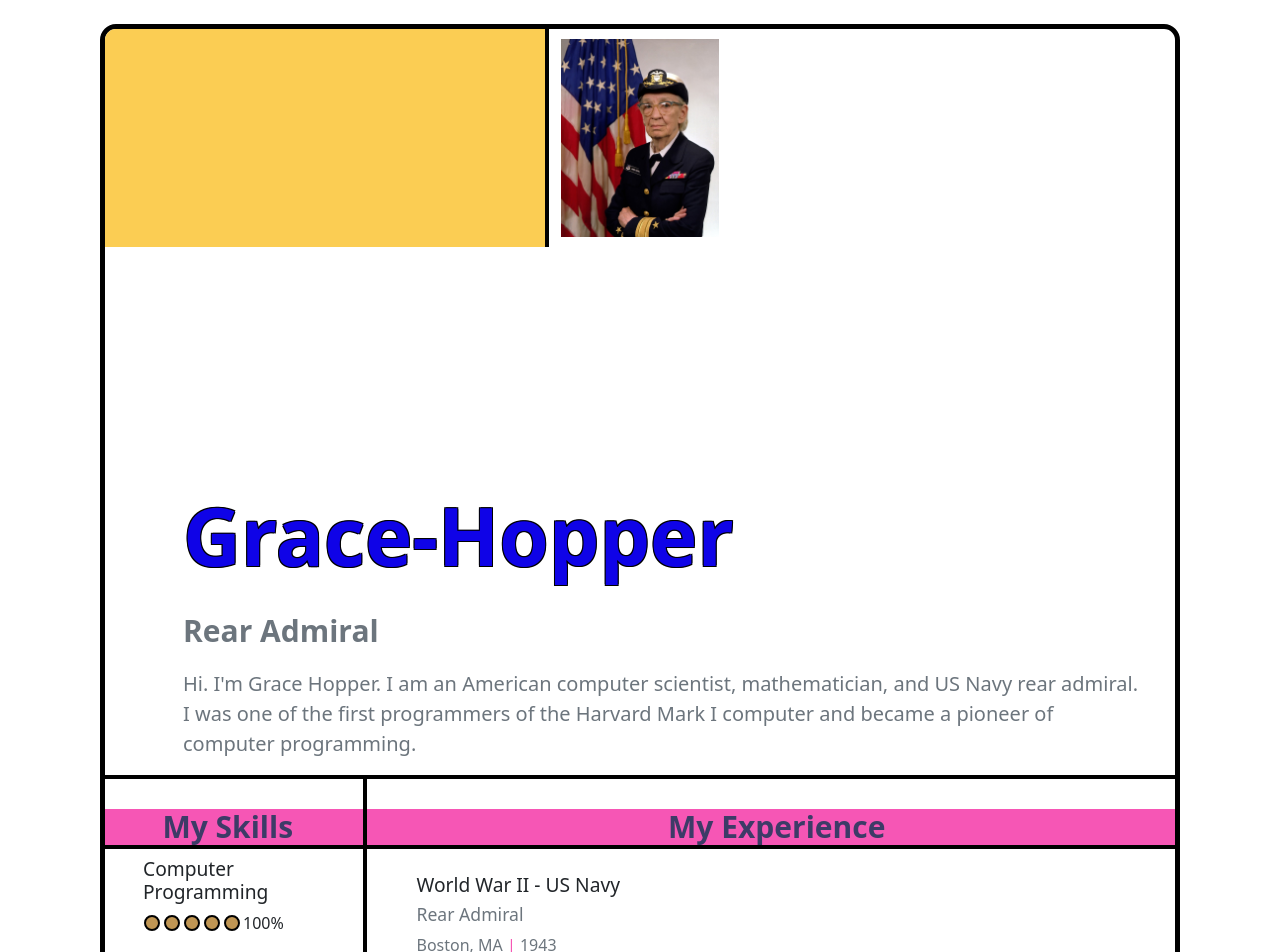
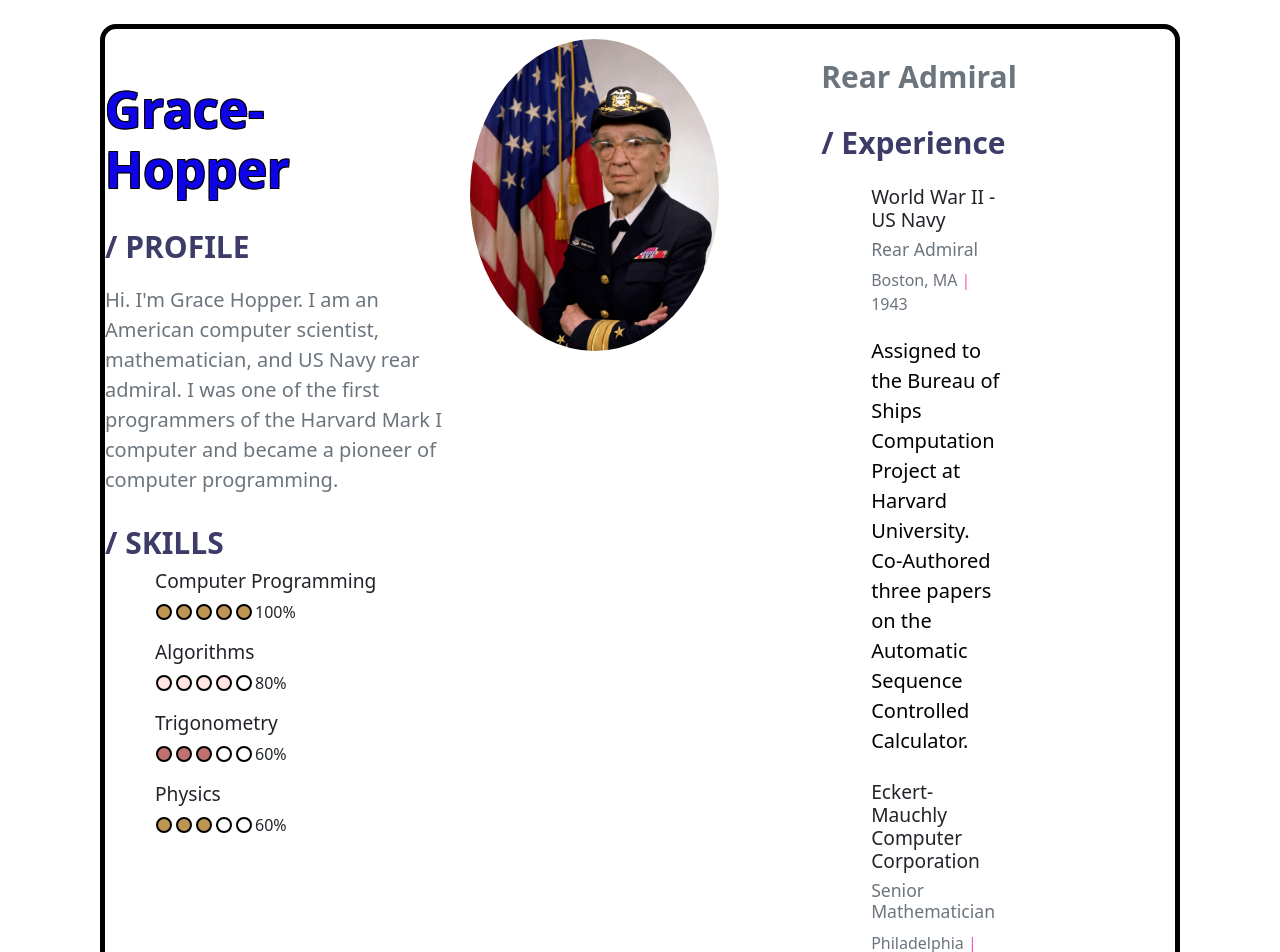
Before and after one commit to adelphi-ed-tech/history-computing-resumes, a React (Create React App) app: page /grace-hopper in a window 1280 px wide. Shown: the top 952 px of the page. Built offline with nearby package versions, Linux system fonts and the light colour scheme.

Commit message:
grace hopper updates

```diff
--- a/src/Grace_Hopper.js
+++ b/src/Grace_Hopper.js
@@ -10,9 +10,9 @@ I was one of the first programmers of the Harvard Mark I computer and became a p
 
 const skills = {
   "Computer Programming": 5,
-  "Algorithms": 5,
-  "Trigonometry": 5,
-  "Physics": 5,
+  "Algorithms": 4,
+  "Trigonometry": 3,
+  "Physics": 3,
 }
 
 const interests = ["Needlepoint", "Reading", "Piano"];
--- a/src/templates/Grace_Template.css
+++ b/src/templates/Grace_Template.css
@@ -41,9 +41,8 @@
 }
 
 h1 {
-    margin-top: 3em;
-    font-size: 80px;
-    font-weight: bold;
+    margin-top: 1;
+    font-size: 50px;
     color: #0f03e7;
     text-shadow: -1px -1px 0 black, 1px -1px 0 black, -1px 1px 0 black, 1px 1px 0 black;
 }
@@ -68,7 +67,7 @@ p {
 }
 
 .skills h3, .interests h3, .education h3, .experience h3 {
-    font-size: 1.2em;
+    font-size: 9;
 }
 
 .experience h3 {
--- a/src/templates/Grace_Template.js
+++ b/src/templates/Grace_Template.js
@@ -36,30 +36,32 @@ function Grace({name, profilePic, title,phone, web, email, summary, skills, expe
 
             {/* Profile pick and summary */}
             <div className="row">
-                <div className="col-5 pe-0 border-end border-black border-4 yellow d-flex justify-content-center  align-items-center">
-
+                <div className="col-4">
+                    <h1>{name}</h1>
+                    <h2>/ PROFILE</h2>
+                    <p className="text-secondary">{summary}</p>
+                    <h2>/ SKILLS</h2>
+                    <Skills skills={skills} />
                 </div>
-                <div className="col-2">
+                <div className="col-3">
                     <div className="profile">
-                        <img src={profilePic} alt={name} className="img-fluid" />
+                        <img src={profilePic} alt={name} className="img-fluid rounded-circle" />
                     </div>
                 </div>
-                <div className="col-30 intro">
-                    <h1>{name}</h1>
+                <div className="col-4 intro">
                     <h2 className="text-secondary">{title}</h2>
-                    <p className="text-secondary">{summary}</p>
-                </div>
+                    <h2>/ Experience </h2>
+                    <Experience experience={experience} />
+
+
             </div>
 
             {/* Skills and experience */}
-            <div className="row border-top border-black border-4">
-                <div className="col-3 border-end border-black border-4 p-0">
-                    <h2 className="text-center bubblegum border-bottom">My Skills</h2>
-                    <Skills skills={skills} />
-                </div>
-                <div className="col-9 p-0">
-                    <h2 className="text-center bubblegum border-bottom">My Experience</h2>
-                    <Experience experience={experience} />
+           <div className="row border-top border-black border-4">
+
+
+
+
                 </div>
             </div>
 
@@ -100,7 +102,6 @@ function Experience({ experience }) {
         </div>
     )
 }
-
 
 function Work({ company, title, years, location, summary }, i) {
     return (
```
Also changed, not shown: 2 other files (tests, documents, lock files or other folders).
